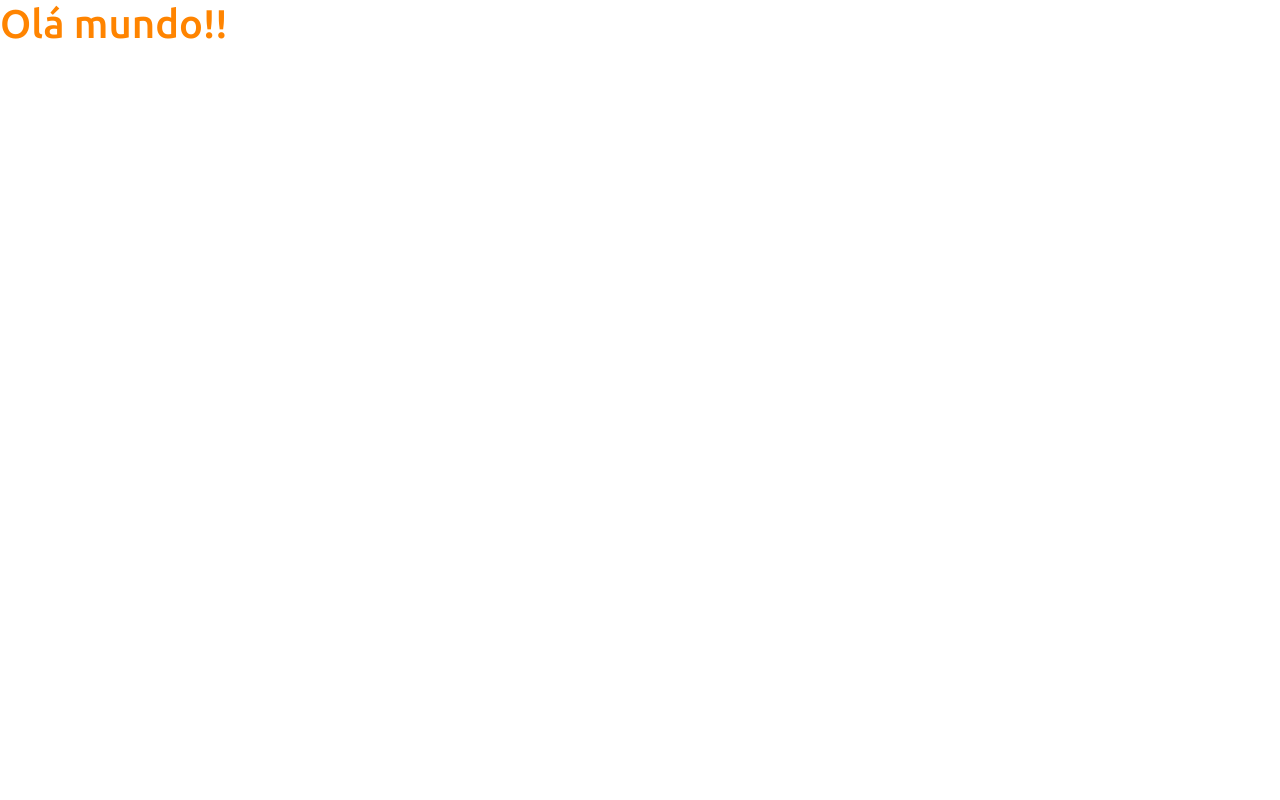
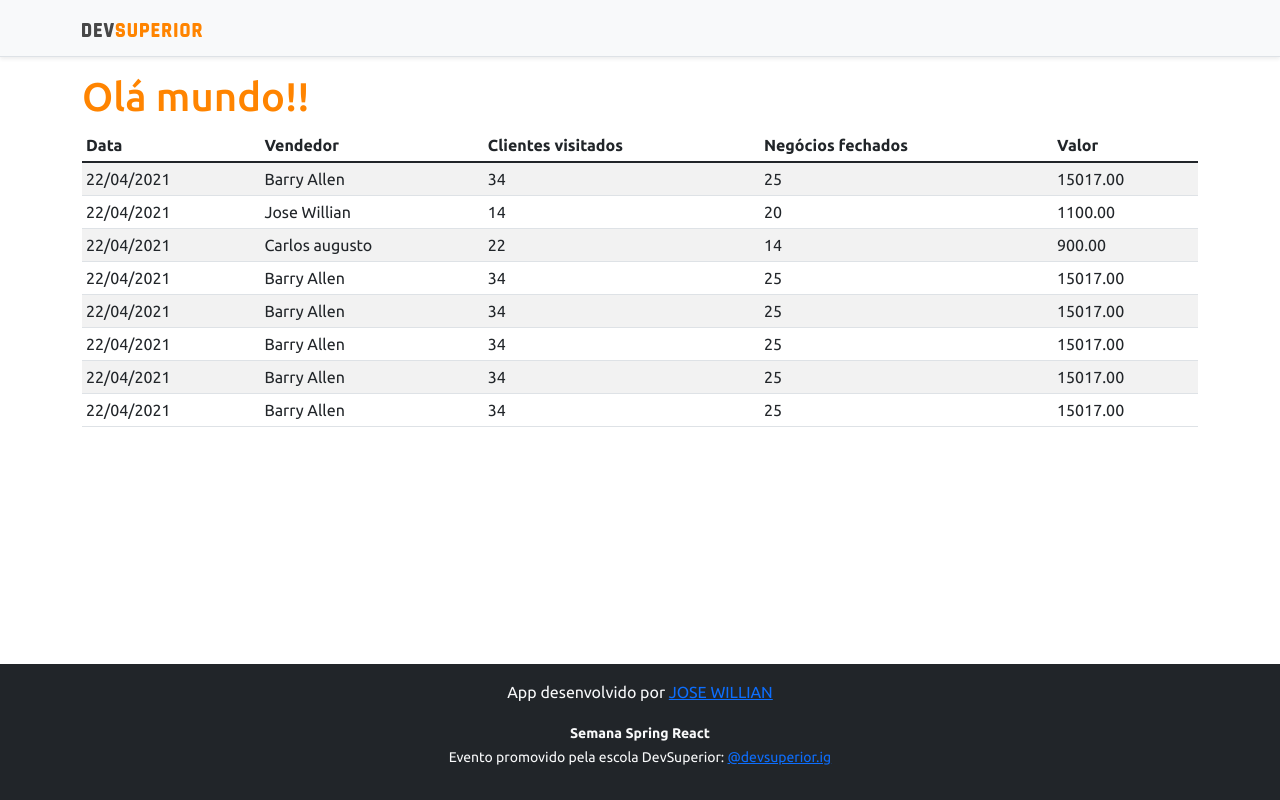
Before and after one commit to jose-ribeiro/projeto-sds3, a React (Create React App) app in the folder frontend/: page / in a window 1280 px wide. Built offline with nearby package versions, Linux system fonts and the light colour scheme.

Commit message:
Componentes Basicos Staticos

```diff
--- a/frontend/src/App.tsx
+++ b/frontend/src/App.tsx
@@ -1,8 +1,17 @@
+import Navbar from "components/Navbar";
+import Footer from "components/Footer";
+import DataTable from "components/DataTable";
 function App() {
   return (
-    <div>
-      <h1 className="text-primary">Olá mundo!!</h1>
-    </div>
+    <>
+      <Navbar />
+      <div className="container">
+        <h1 className="text-primary">Olá mundo!!</h1>
+
+        <DataTable />
+      </div>
+      <Footer />
+    </>
   );
 }
 
--- a/frontend/src/assets/css/styles.css
+++ b/frontend/src/assets/css/styles.css
@@ -1,7 +1,7 @@
 @import url('https://fonts.googleapis.com/css2?family=Ubuntu:wght@300;400;500;700&display=swap');
 :root {
     --color-primary: #FF8400;
-}
+    }
 
 html, body {
     height: 100%;
--- /dev/null
+++ b/frontend/src/components/DataTable/index.tsx
@@ -0,0 +1,78 @@
+function DataTable() {
+    return (
+        <div className="table-responsive">
+    <table className="table table-striped table-sm">
+        <thead>
+            <tr>
+                <th>Data</th>
+                <th>Vendedor</th>
+                <th>Clientes visitados</th>
+                <th>Negócios fechados</th>
+                <th>Valor</th>
+            </tr>
+        </thead>
+        <tbody>
+            <tr>
+                <td>22/04/2021</td>
+                <td>Barry Allen</td>
+                <td>34</td>
+                <td>25</td>
+                <td>15017.00</td>
+            </tr>
+            <tr>
+                <td>22/04/2021</td>
+                <td>Jose Willian</td>
+                <td>14</td>
+                <td>20</td>
+                <td>1100.00</td>
+            </tr>
+            <tr>
+                <td>22/04/2021</td>
+                <td>Carlos augusto</td>
+                <td>22</td>
+                <td>14</td>
+                <td>900.00</td>
+            </tr>
+            <tr>
+                <td>22/04/2021</td>
+                <td>Barry Allen</td>
+                <td>34</td>
+                <td>25</td>
+                <td>15017.00</td>
+            </tr>
+            <tr>
+                <td>22/04/2021</td>
+                <td>Barry Allen</td>
+                <td>34</td>
+                <td>25</td>
+                <td>15017.00</td>
+            </tr>
+            <tr>
+                <td>22/04/2021</td>
+                <td>Barry Allen</td>
+                <td>34</td>
+                <td>25</td>
+                <td>15017.00</td>
+            </tr>
+            <tr>
+                <td>22/04/2021</td>
+                <td>Barry Allen</td>
+                <td>34</td>
+                <td>25</td>
+                <td>15017.00</td>
+            </tr>
+            <tr>
+                <td>22/04/2021</td>
+                <td>Barry Allen</td>
+                <td>34</td>
+                <td>25</td>
+                <td>15017.00</td>
+            </tr>
+        </tbody>
+    </table>
+</div>
+
+    );
+}
+
+export default DataTable;
--- /dev/null
+++ b/frontend/src/components/Footer/index.tsx
@@ -0,0 +1,13 @@
+function Footer() {
+    return (
+        <footer className="footer mt-auto py-3 bg-dark">
+            <div className="container">
+                <p className="text-light">App desenvolvido por <a href="https://github.com/jose-ribeiro" target="_blank" rel="noreferrer">JOSE WILLIAN</a></p>
+                <p className="text-light"><small><strong>Semana Spring React</strong><br />
+                    Evento promovido pela escola DevSuperior: <a href="https://instagram.com/devsuperior.ig" target="_blank" rel="noreferrer">@devsuperior.ig</a></small></p>
+            </div>
+        </footer>
+    );
+}
+
+export default Footer;
--- /dev/null
+++ b/frontend/src/components/Navbar/index.tsx
@@ -0,0 +1,15 @@
+import ImgDsDark from 'assets/img/ds-dark.svg'
+
+function Navbar() {
+  return (
+    <div className="d-flex flex-column flex-md-row align-items-center p-3 px-md-4 mb-3 bg-light border-bottom shadow-sm">
+      <div className="container">
+        <nav className="my-2 my-md-0 mr-md-3">
+          <img src={ImgDsDark} alt="DevSuperior" width="120" />
+        </nav>
+      </div>
+    </div>
+  );
+}
+
+export default Navbar;
```
Also changed, not shown: frontend/src/assets/img/ds-dark.svg (added), frontend/src/index.tsx (line endings or trailing spaces).
